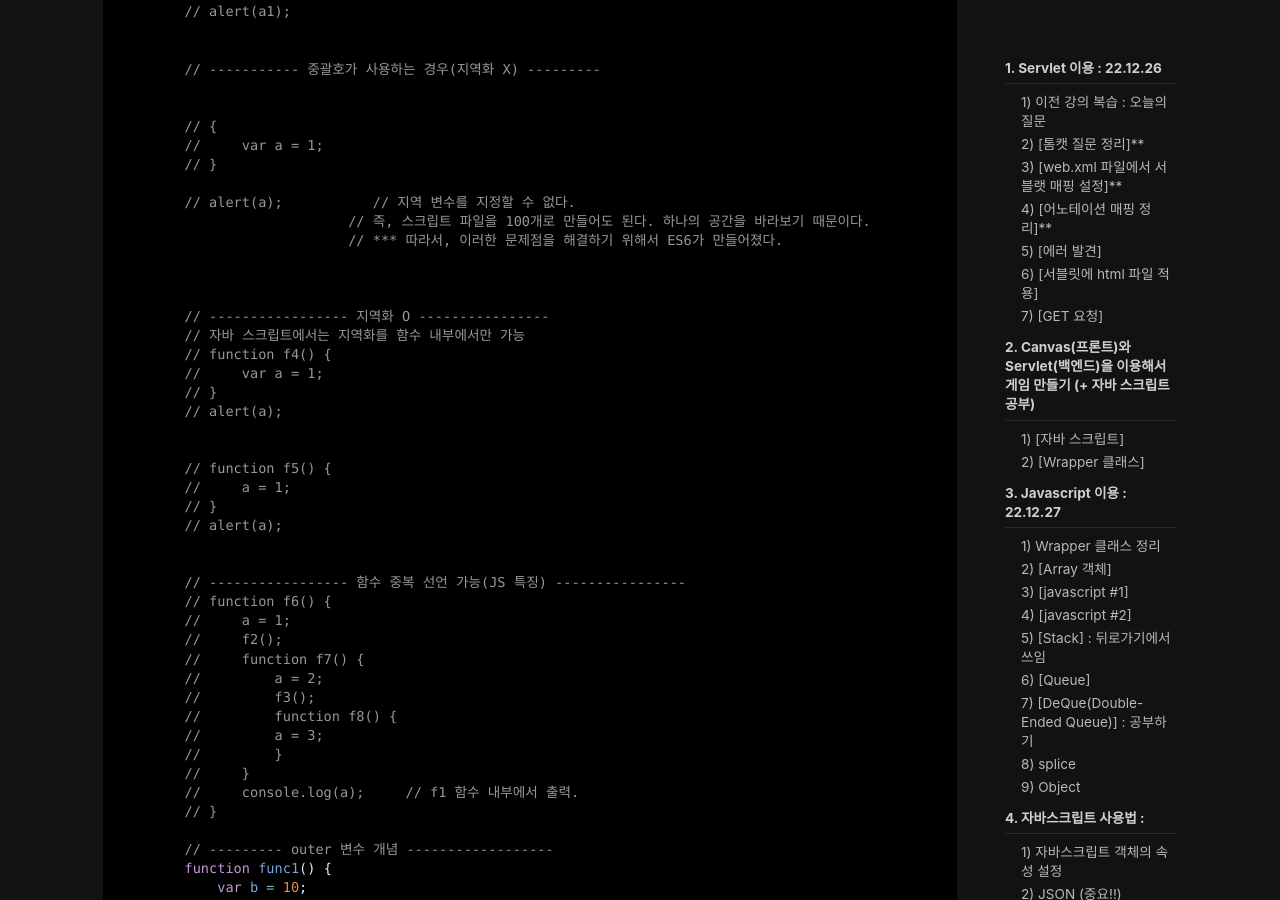
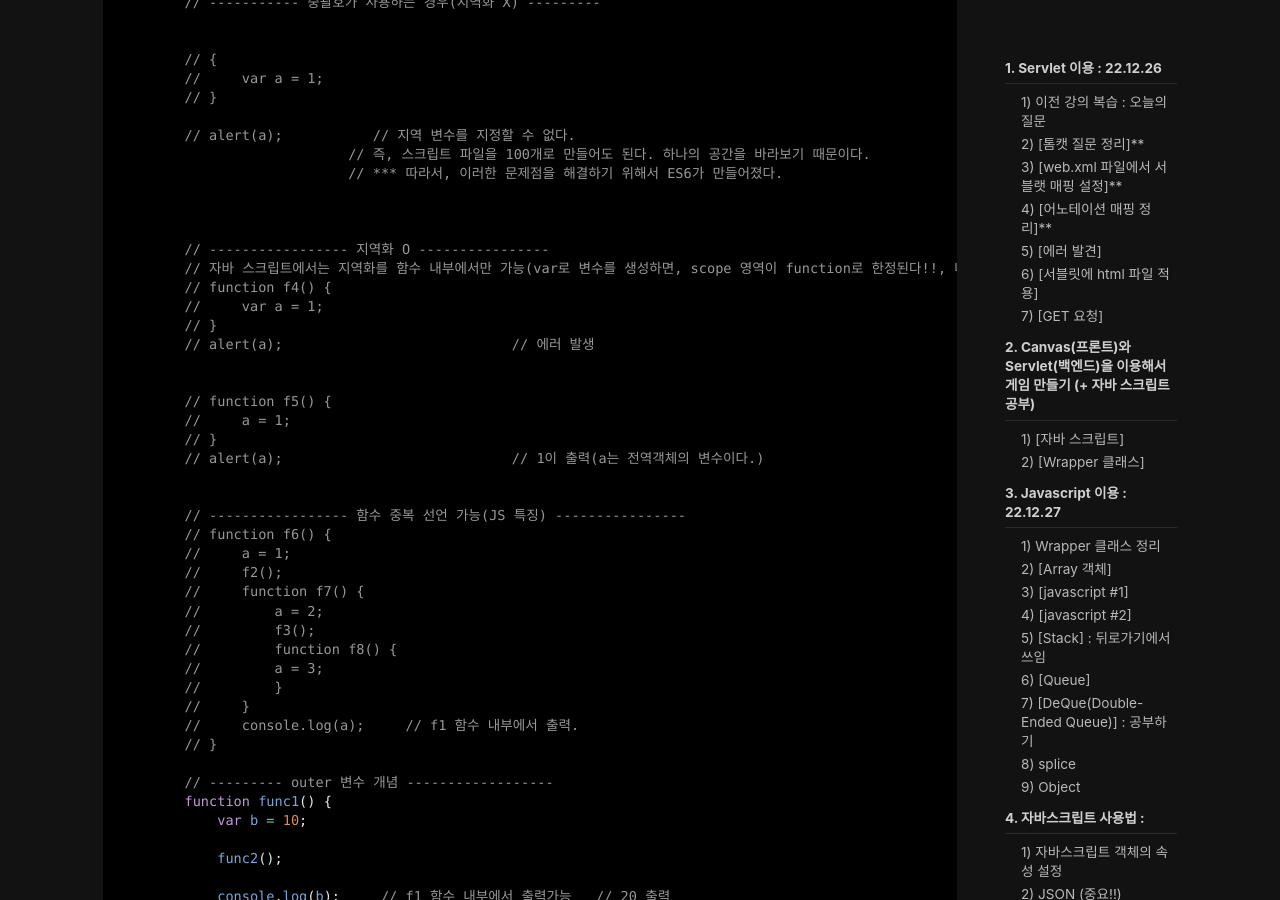
Before and after one commit to wogjs0911/wogjs0911.github.io, a Jekyll site: the page built from _posts/2022-12-26-Week5 Day1 Code.md, in a window 1280 px wide and 900 px high, scrolled down 23790 px. Built offline with Jekyll 4.4.1, drawn with Linux system fonts in a browser that asks for light colours; nearby versions of some CDN libraries; comment, search, counter and statistics services are not loaded; some of the changed text lies outside the part shown.

Commit message:
week5 day5_1

````diff
--- a/_posts/2022-12-26-Week5 Day1 Code.md
+++ b/_posts/2022-12-26-Week5 Day1 Code.md
@@ -245,19 +245,19 @@
 
 <br>
 	- 통계학의 필요성
-		- 서비스를 운영하면서, 통계학이 필요하다.(하지만, 먼저 R을 공부하지마라.)
-		- 데이터 분석 : 빈도수, 시간대별 빈도수 등등
-		- 확률 공부 : 모집합, 표본 집합
-		- 이런 것들로 예측한다.
+	  - 서비스를 운영하면서, 통계학이 필요하다.(하지만, 먼저 R을 공부하지마라.)
+	  - 데이터 분석 : 빈도수, 시간대별 빈도수 등등
+ 	  - 확률 공부 : 모집합, 표본 집합
+	  - 이런 것들로 예측한다.
 
 
 <br><br>
 ### 2) [Wrapper 클래스]
 
 ```javascript
-var x = 3;
+var x = 3;   // 여기선, 3을 자동으로 박스화해준다. 그리고 x가 이것을 참조한다. 이렇게 박스처럼 만들어서 값을 참조하는 모습을 Wrapper Class에서 참조하는 모습과 같다.
 ```
-	- 여기선, 3을 자동으로 박스화해준다. 그리고 x가 이것을 참조한다. 이렇게 박스처럼 만들어서 값을 참조하는 모습을 Wrapper Class에서 참조하는 모습과 같다.
+
 
 - Java에서는 부모를 갖지 않아도 Object 클래스에서 상속 받아서 이용한다.
 
@@ -977,17 +977,17 @@
 
 
         // ----------------- 지역화 O ----------------
-        // 자바 스크립트에서는 지역화를 함수 내부에서만 가능
+        // 자바 스크립트에서는 지역화를 함수 내부에서만 가능(var로 변수를 생성하면, scope 영역이 function로 한정된다!!, 나중에 let, const 개념도 확인할 것)
         // function f4() {
         //     var a = 1;
         // }
-        // alert(a);
+        // alert(a);				// 에러 발생
 
 
         // function f5() {
         //     a = 1;
         // }
-        // alert(a);
+        // alert(a);				// 1이 출력(a는 전역객체의 변수이다.)
 
 
         // ----------------- 함수 중복 선언 가능(JS 특징) ----------------
````
Also changed, not shown: _posts/2022-12-28-htmlcss.md (+7 -9 lines), _posts/2022-12-29-Week5 Day4~5.md (+1 -1 lines).
